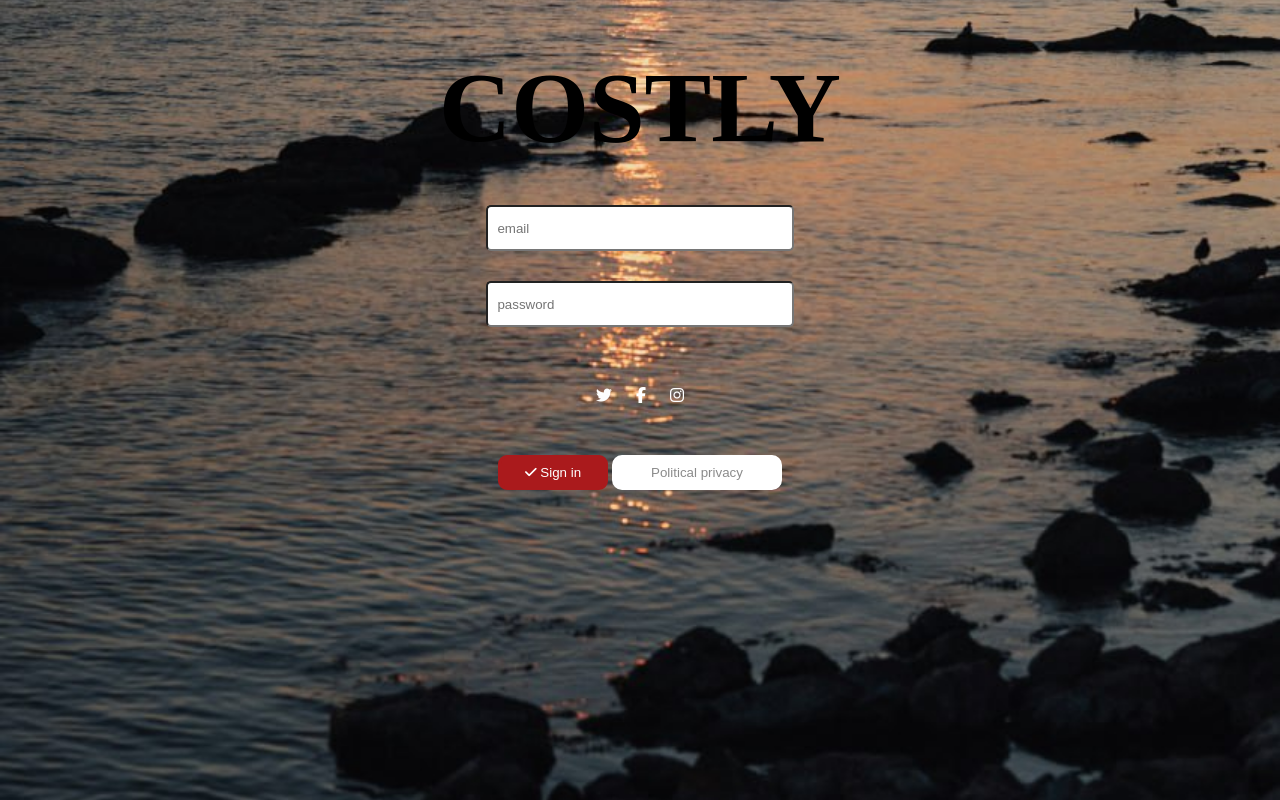
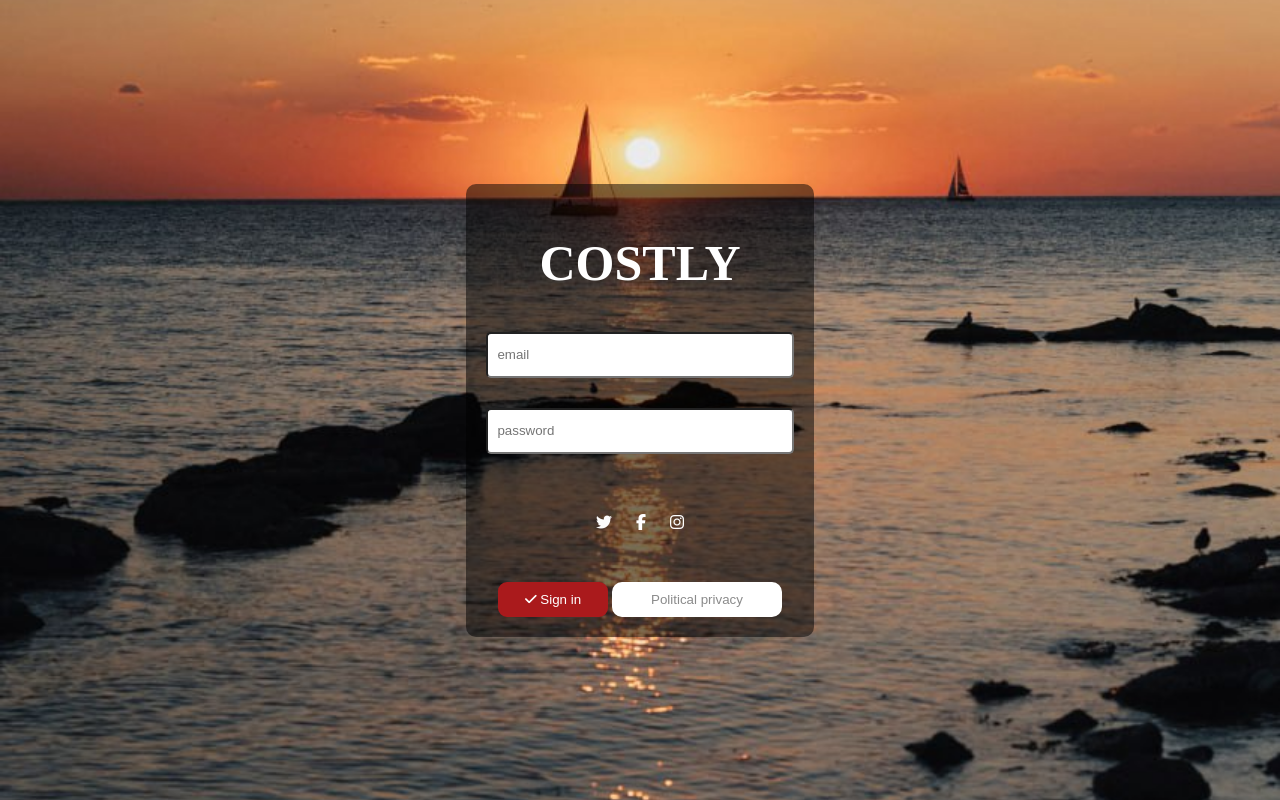
Before and after one commit to amir-lebbaz/salah, a plain HTML site: page index.html in a window 1280 px wide. Drawn offline with Linux system fonts and the light colour scheme.

Commit message:
Update style.css

```diff
--- a/style.css
+++ b/style.css
@@ -1,71 +1,82 @@
 body {
     margin: 0;
+    height: 100vh; /* لضبط ارتفاع الخلفية مع الشاشة بالكامل */
+    display: flex; /* يساعد في محاذاة العناصر إذا لزم الأمر */
+    justify-content: center;
+    align-items: center;
     background-color: hsla(0, 51%, 33%, 0.644);
     background-image: url('./photo_2025-03-21_18-38-08.jpg'); /* تأكد من المسار */
     background-size: cover;
     background-repeat: no-repeat;
-    background-position: center; /* لتوسيط الخلفية */
+    background-position: center;
+    background-attachment: fixed; /* يجعل الخلفية ثابتة أثناء التمرير */
 }
 
 #login {
     display: flex;
     justify-content: center;
     align-items: center;
-    height: 200px;
+    height: auto; /* بدلاً من 200px */
     flex-direction: column;
     justify-content: space-evenly;
     margin-top: 20px;
+    background: rgba(0, 0, 0, 0.5); /* إضافة طبقة شفافة لتحسين التباين مع الخلفية */
+    padding: 20px;
+    border-radius: 10px;
 }
+
 #inputs {
     display: flex;
     flex-direction: column;
     margin: 30px 0;
 }
+
 #icons {
     margin: 30px 0;
 }
 
-#a , #b, #c {
-
+#a, #b, #c {
     margin: 0px 10px;
 }
-#aa  {
-    margin-bottom:30px ;
+
+#aa {
+    margin-bottom: 30px;
 }
 
-#aa , #bb {
+#aa, #bb {
     border-radius: 5px;
     height: 40px;
     width: 300px;
 }
+
 #sas1 {
     color: rgb(255, 255, 255);
-    border-radius:9px;
+    border-radius: 9px;
     background-color: #AA1A1C;
-    border: solid #AA1A1C ;
+    border: solid #AA1A1C;
     width: 110px;
     height: 35px;
     margin-top: 20px;
     cursor: pointer;
+}
 
-}
 #sas2 {
     color: rgb(139, 139, 139);
     border-radius: 10px;
     height: 40px;
     background-color: white;
-    border: solid white ;
+    border: solid white;
     width: 170px;
     height: 35px;
     cursor: pointer;
 }
+
 h1 {
-    font-size: 100px;
-    margin: 0;
-    margin-top: 30px;
-    margin-bottom: 10px;
+    font-size: 50px; /* تصغير العنوان لجعل التصميم أكثر تناسقًا */
+    margin: 30px 0 10px 0;
+    text-align: center;
+    color: white;
 }
-
 
 #sas2:hover {
     background-color: #b3b3b3;
```
